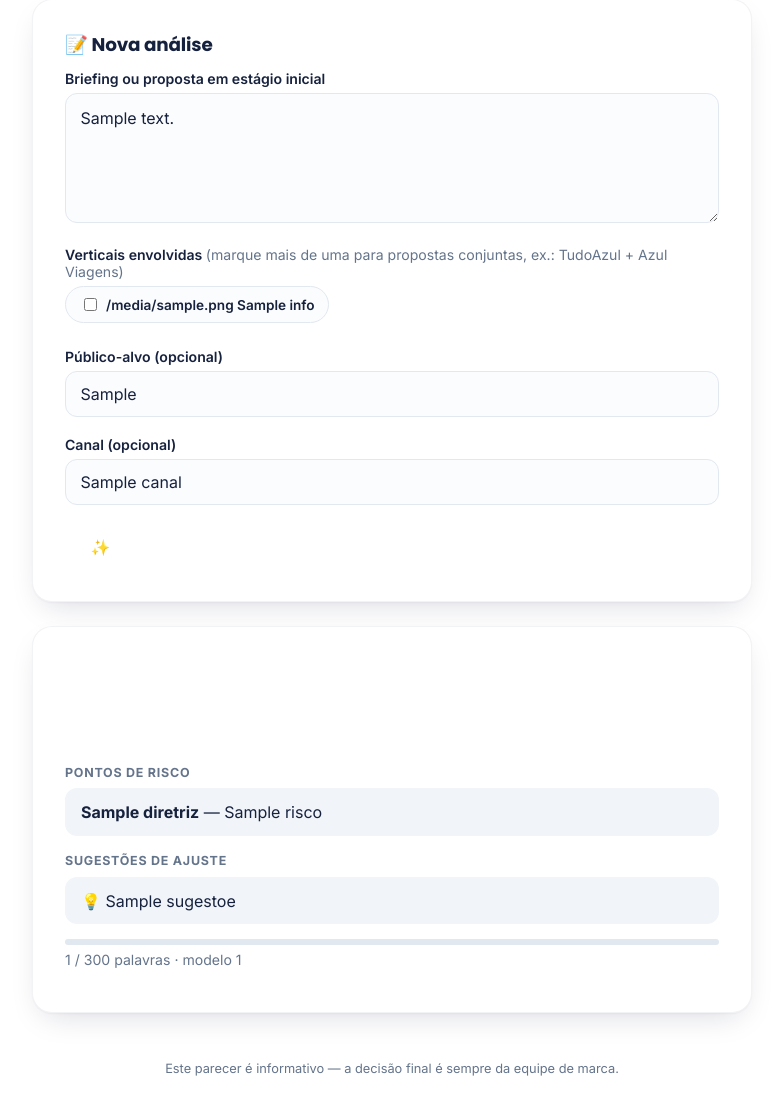
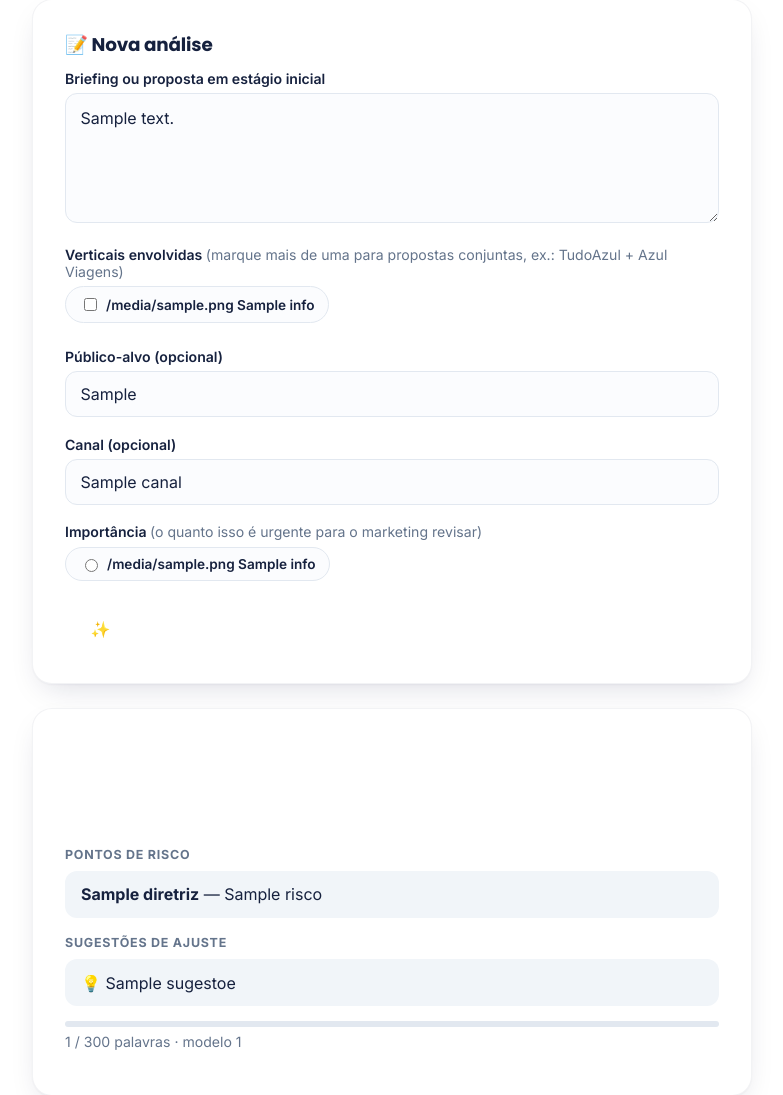
Before and after one commit to GuiDomFra/Inteli-X-Azul, a Flask app: template templates/painel.html in a window 1280 px wide. Shown: the part 111-1206 px from the top of the page, without its empty margins (248-1031 px from the left). Run offline with Flask 3, Linux system fonts and the light colour scheme; the template is opened without the code that fills it: most values are stand-ins (such as "Sample title", 1, 10 or a date in 2020); parts of the project's set-up code (start-up, migrations or seed data) failed here and were passed over.

Commit message:
Adiciona nível de importância à submissão de propostas
Ao pedir um parecer, a vertical agora marca a importância/urgência da
proposta (Alta/Média/Baixa) — é só metadado de triagem, não influencia
o parecer de marca em si (isso continua sendo puramente sobre risco,
calculado pela IA). O dashboard de marketing já ordena por importância
(mais urgentes no topo) e ganhou um filtro dedicado, além de mostrar o
selo de importância na página de detalhe/comentários.

Co-Authored-By: Claude Sonnet 5 <noreply@anthropic.com>

```diff
--- a/db.py
+++ b/db.py
@@ -14,6 +14,7 @@ CREATE TABLE IF NOT EXISTS decisions (
     publico_alvo        TEXT,
     canal               TEXT,
     vertical            TEXT,
+    importancia         TEXT,
     model_id            TEXT,
     semaforo            TEXT,
     riscos_json         TEXT,
@@ -54,6 +55,7 @@ NEW_COLUMNS = {
     "publico_alvo": "TEXT",
     "canal": "TEXT",
     "vertical": "TEXT",
+    "importancia": "TEXT",
     "semaforo": "TEXT",
     "sugestoes_json": "TEXT",
     "word_count": "INTEGER",
--- a/templates/painel.html
+++ b/templates/painel.html
@@ -89,6 +89,32 @@
     transition: border-color 0.15s ease, background 0.15s ease;
   }
   .vertical-check input { accent-color: var(--accent); }
+
+  .importance-picker {
+    display: flex;
+    flex-wrap: wrap;
+    gap: 0.5rem;
+    margin: 0.4rem 0 1.15rem;
+  }
+  .importance-option {
+    display: flex;
+    align-items: center;
+    gap: 0.4rem;
+    padding: 0.5rem 0.85rem;
+    border-radius: 999px;
+    border: 1.5px solid var(--field-border);
+    background: var(--input-bg);
+    color: var(--text);
+    cursor: pointer;
+    font-size: 0.85rem;
+    font-weight: 600;
+    transition: border-color 0.15s ease, background 0.15s ease;
+  }
+  .importance-option input { accent-color: var(--accent); }
+  .importance-option:has(input:checked) {
+    border-color: var(--accent);
+    background: var(--accent-soft);
+  }
   .vertical-check:has(input:checked) {
     border-color: var(--accent);
     background: var(--accent-soft);
@@ -145,6 +171,16 @@
 
       <label for="canal">Canal (opcional)</label>
       <input type="text" id="canal" name="canal" value="{{ canal }}" placeholder="Ex.: redes sociais, e-mail, TV">
+
+      <label>Importância <span class="muted" style="font-weight:400;">(o quanto isso é urgente para o marketing revisar)</span></label>
+      <div class="importance-picker">
+        {% for level_id, info in importance_levels.items() %}
+        <label class="importance-option">
+          <input type="radio" name="importancia" value="{{ level_id }}" {% if level_id == importancia %}checked{% endif %}>
+          {{ info.icone }} {{ info.label }}
+        </label>
+        {% endfor %}
+      </div>
 
       <button type="submit" class="primary" id="submit-btn">✨ Gerar parecer</button>
     </form>
--- a/web_app.py
+++ b/web_app.py
@@ -13,6 +13,7 @@ from db import (
     insert_comment,
     insert_decision,
 )
+from importance import DEFAULT_IMPORTANCE, IMPORTANCE_LEVELS, sort_weight
 from verticals import VERTICALS, get_vertical
 
 
@@ -95,6 +96,7 @@ def painel():
     publico_alvo = ""
     canal = ""
     selected_verticals = [vertical["id"]]
+    importancia = DEFAULT_IMPORTANCE
 
     if request.method == "POST":
         decision_text = request.form.get("decision_text", "").strip()
@@ -103,6 +105,9 @@ def painel():
         selected_verticals = [
             v for v in request.form.getlist("verticais") if v in VERTICALS
         ] or [vertical["id"]]
+        importancia = request.form.get("importancia", DEFAULT_IMPORTANCE)
+        if importancia not in IMPORTANCE_LEVELS:
+            importancia = DEFAULT_IMPORTANCE
 
         if not decision_text:
             error = "Descreva a proposta antes de pedir o parecer."
@@ -130,6 +135,7 @@ def painel():
                         publico_alvo=publico_alvo or None,
                         canal=canal or None,
                         vertical=vertical_tag,
+                        importancia=importancia,
                         error=str(exc),
                     )
                 else:
@@ -139,6 +145,7 @@ def painel():
                         publico_alvo=publico_alvo or None,
                         canal=canal or None,
                         vertical=vertical_tag,
+                        importancia=importancia,
                         model_id=parecer.get("_model_id"),
                         semaforo=parecer["semaforo"],
                         riscos_json=json.dumps(parecer["riscos"], ensure_ascii=False),
@@ -159,6 +166,8 @@ def painel():
         decision_text=decision_text,
         publico_alvo=publico_alvo,
         canal=canal,
+        importance_levels=IMPORTANCE_LEVELS,
+        importancia=importancia,
     )
 
 
@@ -170,10 +179,14 @@ def marketing_dashboard():
         return redirect(url_for("web_app.login"))
 
     all_decisions = get_all_decisions()
+    all_decisions = sorted(
+        all_decisions, key=lambda d: sort_weight(d["importancia"]), reverse=True
+    )
     return render_template(
         "marketing_dashboard.html",
         decisions=all_decisions,
         verticals=VERTICALS,
+        importance_levels=IMPORTANCE_LEVELS,
     )
 
 
@@ -207,4 +220,5 @@ def marketing_decision_detail(decision_id: int):
         decision=decision,
         comments=comments,
         verticals=VERTICALS,
+        importance_levels=IMPORTANCE_LEVELS,
     )
```
Also changed, not shown: importance.py (added, +21 -0 lines), templates/marketing_dashboard.html (+35 -4 lines), templates/marketing_decision_detail.html (+7 -0 lines).
